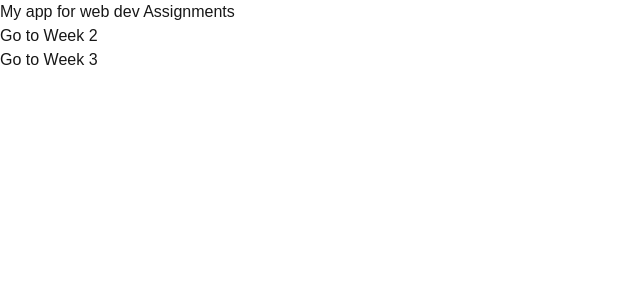
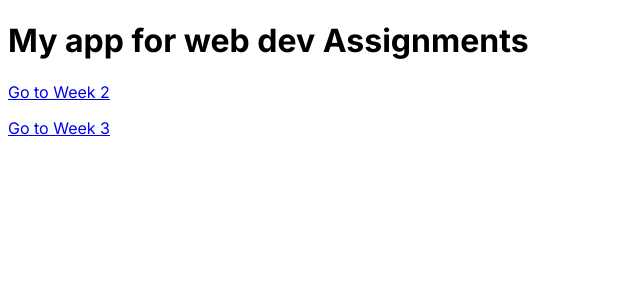
Before and after one commit to HassanMeer213/cprg306-assignments, a Next.js app: page / in a window 1280 px wide. Shown: the top 300 px of the page, without its empty margins (0-640 px from the left). Built offline with nearby package versions, Linux system fonts and the light colour scheme.

Commit message:
"Fix font import issue and remove Geist font"

```diff
--- a/app/layout.js
+++ b/app/layout.js
@@ -1,13 +1,6 @@
-import { Geist, Geist_Mono } from "next/font/google";
-import "./globals.css";
+import { Inter } from "next/font/google";
 
-const geistSans = Geist({
-  variable: "--font-geist-sans",
-  subsets: ["latin"],
-});
-
-const geistMono = Geist_Mono({
-  variable: "--font-geist-mono",
+const inter = Inter({
   subsets: ["latin"],
 });
 
@@ -19,9 +12,7 @@
 export default function RootLayout({ children }) {
   return (
     <html lang="en">
-      <body>
-        {children}
-      </body>
+      <body className={inter.className}>{children}</body>
     </html>
   );
 }
```
